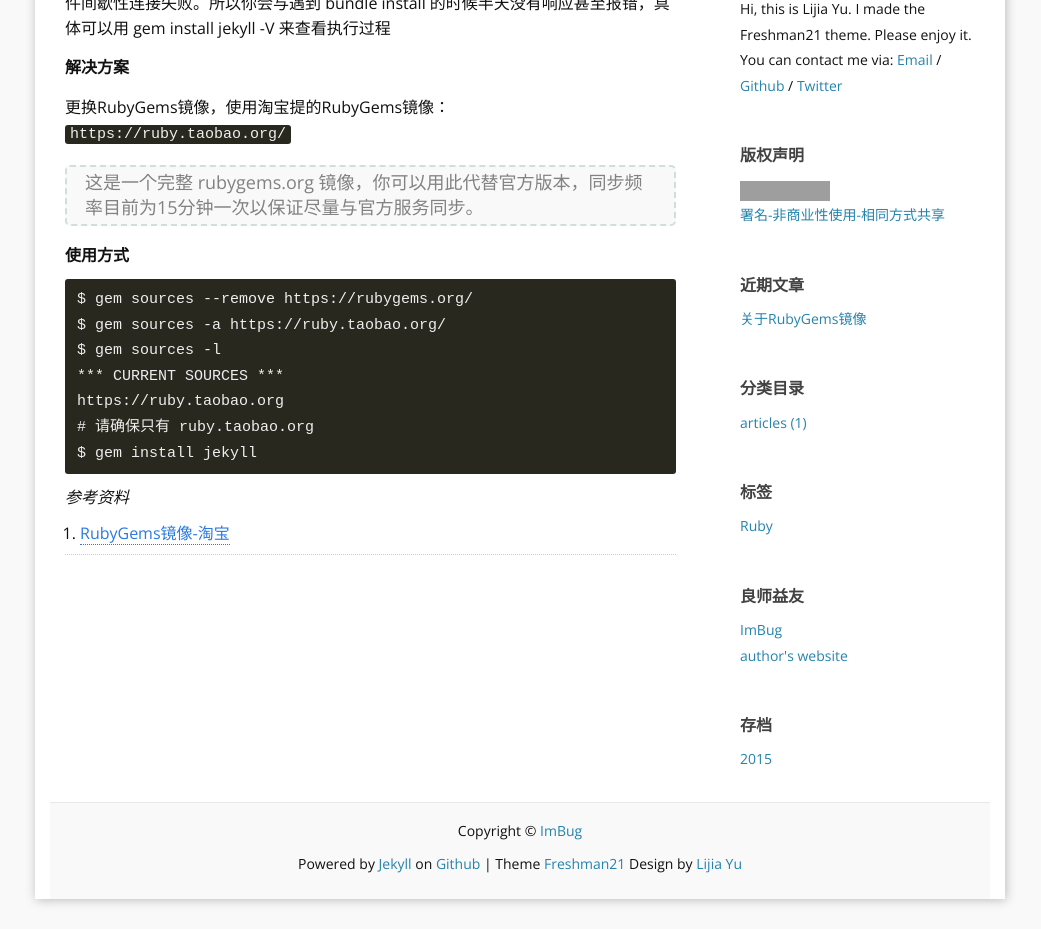
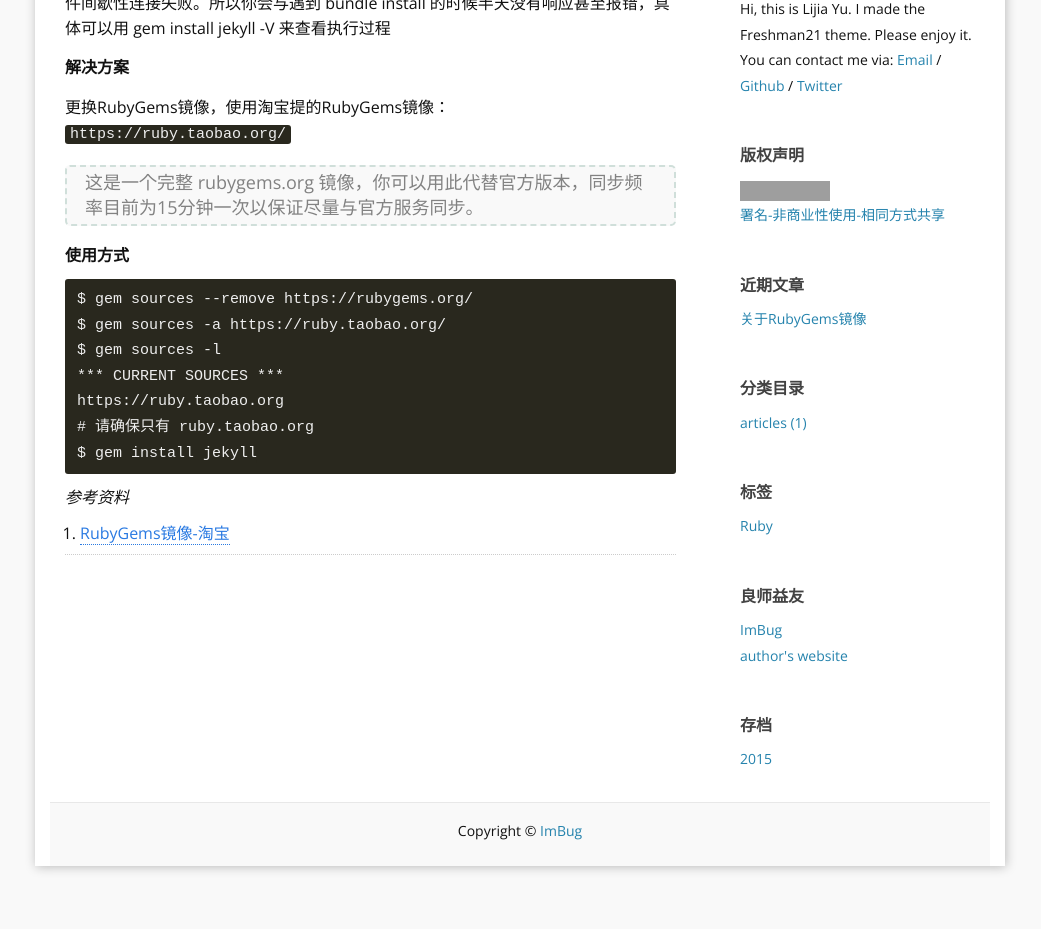
Before and after one commit to shanshouchen/blog, a Jekyll site: the page built from index.html, in a window 1280 px wide, cut to the strip 400-1329 px from the top of the page. Shown: the whole strip, without its empty margins (120-1161 px from the left). Built offline with Jekyll 4.4.1, drawn with Linux system fonts in a browser that asks for light colours; the list of posts is cut into pages by our own code; after the commit the page ends 1296 px from its top, so only the background shows below that; grey boxes are pictures that could not be loaded.

Commit message:
add commit

```diff
--- a/_config.yml
+++ b/_config.yml
@@ -12,7 +12,7 @@ locale: cn_ZH
 ### Personal info and site tools info:
 twitter_username: shanshouchen
 github_username:  shanshouchen
-disqus_shortname: freshman21
+disqus_shortname: ImBug #from disqus.com
 favicon:     "/images/favicon.ico"
 aboutme: Hi, this is Lijia Yu. I made the Freshman21 theme. Please enjoy it. # these are shown on aboutme-sidebar.
 aboutme_photo: https://i.imgur.com/Mdc4szJl.jpg # your photo.
--- a/_includes/footer.html
+++ b/_includes/footer.html
@@ -1,13 +1,5 @@
 <footer class="site-footer">
 
   <p>Copyright &copy; <a href="{{ site.baseurl }}/">{{site.title}}</a></p>
-  <p>Powered by <a href="https://github.com/jekyll/jekyll">Jekyll</a>
-  on
-  {% if site.github_username %}
-  <a href="https://github.com/">Github</a>
-  {% else %}
-  GitHub
-  {% endif %}
-  | Theme <a href="https://github.com/yulijia/freshman21/">Freshman21</a> Design by <a href="http://yulijia.net">Lijia Yu</a>
 
 </footer>
```
